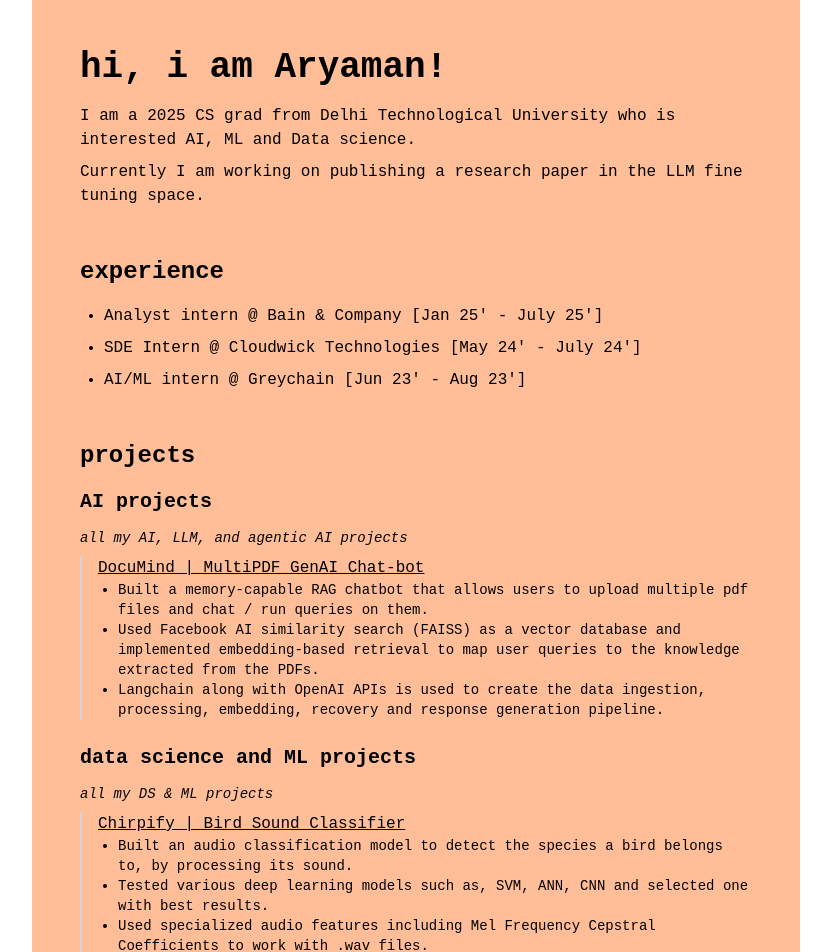
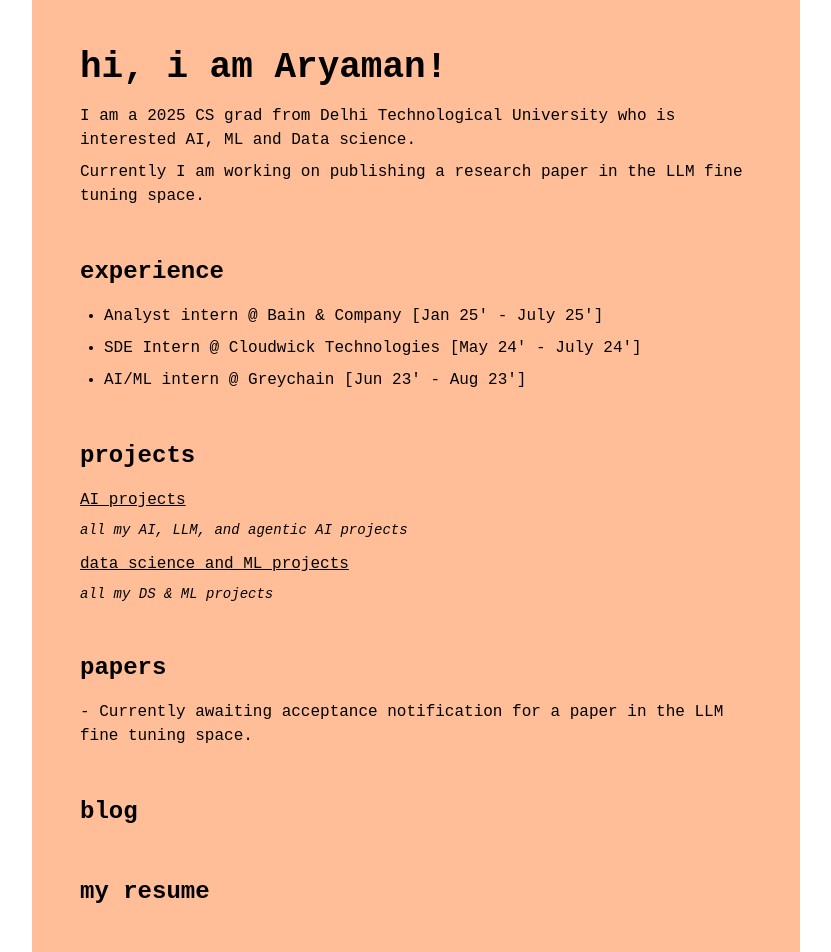
Before and after one commit to aryamanjain09/aryaman-portfolio, a React (Vite) app: page / in a window 1280 px wide. Shown: the top 952 px of the page, without its empty margins (224-1055 px from the left). Built offline with nearby package versions, Linux system fonts and the light colour scheme.

Commit message:
Refactor: Move projects to separate pages
Move AI and Data Science projects to dedicated pages, accessible via navigation.

```diff
--- a/src/components/Projects.tsx
+++ b/src/components/Projects.tsx
@@ -1,73 +1,24 @@
 
 import React from 'react';
+import { Link } from 'react-router-dom';
 
 const Projects = () => {
   return (
     <section className="mb-12">
       <h2 className="text-2xl font-bold mb-4">projects</h2>
 
-      <div className="mb-6">
-        <h3 className="text-xl font-semibold mb-3">AI projects</h3>
-        <p className="mb-2 text-sm italic">all my AI, LLM, and agentic AI projects</p>
-
-        <div className="mb-4 pl-4 border-l-2 border-gray-300">
-          <h4 className="font-medium">
-            <a
-              href="https://github.com/aryamanjain09/MultiPDFChatbot1"
-              target="_blank"
-              rel="noopener noreferrer"
-              className="underline"
-            >
-              DocuMind | MultiPDF GenAI Chat-bot
-            </a>
-          </h4>
-          <ul className="list-disc pl-5 text-sm">
-            <li>Built a memory-capable RAG chatbot that allows users to upload multiple pdf files and chat / run queries on them.</li>
-            <li>Used Facebook AI similarity search (FAISS) as a vector database and implemented embedding-based retrieval to map user queries to the knowledge extracted from the PDFs.</li>
-            <li>Langchain along with OpenAI APIs is used to create the data ingestion, processing, embedding, recovery and response generation pipeline.</li>
-          </ul>
-        </div>
+      <div className="mb-3">
+        <Link to="/serious-projects" className="block mb-2 underline">
+          AI projects
+        </Link>
+        <p className="text-sm italic">all my AI, LLM, and agentic AI projects</p>
       </div>
 
-      <div className="mb-6">
-        <h3 className="text-xl font-semibold mb-3">data science and ML projects</h3>
-        <p className="mb-2 text-sm italic">all my DS & ML projects</p>
-
-        <div className="mb-4 pl-4 border-l-2 border-gray-300">
-          <h4 className="font-medium">
-            <a
-              href="https://github.com/aryamanjain09/Bird_Sound_Classifier_using_Neural_Networks"
-              target="_blank"
-              rel="noopener noreferrer"
-              className="underline"
-            >
-              Chirpify | Bird Sound Classifier
-            </a>
-          </h4>
-          <ul className="list-disc pl-5 text-sm">
-            <li>Built an audio classification model to detect the species a bird belongs to, by processing its sound.</li>
-            <li>Tested various deep learning models such as, SVM, ANN, CNN and selected one with best results.</li>
-            <li>Used specialized audio features including Mel Frequency Cepstral Coefficients to work with .wav files.</li>
-          </ul>
-        </div>
-
-        <div className="pl-4 border-l-2 border-gray-300">
-          <h4 className="font-medium">
-            <a
-              href="https://github.com/aryamanjain09/customer-segmentation-model-for-credit-card-holders/blob/main/Credit%20Card%20Customer%20Segmentation/customer%20segmentation%20using%20clustering.ipynb"
-              target="_blank"
-              rel="noopener noreferrer"
-              className="underline"
-            >
-              Customer Segmentation of credit card users
-            </a>
-          </h4>
-          <ul className="list-disc pl-5 text-sm">
-            <li>Analyzed data of 9000+ credit card users to profile users into clusters and suggest marketing approach for each cluster.</li>
-            <li>Used unsupervised learning techniques to find appropriate clustering technique.</li>
-            <li>Evaluated results from K-means, DBSCAN, Agglomerative clustering on 3 metric score – Silhouette, Davies-Bouldin Index, Calinski-Harabasz Index to find most appropriate clustering of dataset.</li>
-          </ul>
-        </div>
+      <div>
+        <Link to="/fun-projects" className="block mb-2 underline">
+          data science and ML projects
+        </Link>
+        <p className="text-sm italic">all my DS & ML projects</p>
       </div>
     </section>
   );
--- a/src/pages/FunProjects.tsx
+++ b/src/pages/FunProjects.tsx
@@ -4,9 +4,45 @@ import { Link } from 'react-router-dom';
 
 const FunProjects = () => {
   return (
-    <div className="min-h-screen font-mono text-black bg-white p-4 md:p-8 lg:p-12 max-w-3xl mx-auto">
-      <h1 className="text-3xl font-bold mb-6">Fun Projects</h1>
-      <p className="mb-4">This page will list all fun projects.</p>
+    <div className="min-h-screen font-mono text-black bg-[#FFBE98] p-4 md:p-8 lg:p-12 max-w-3xl mx-auto">
+      <h1 className="text-3xl font-bold mb-6">Data Science and ML Projects</h1>
+
+      <div className="mb-8 pl-4 border-l-2 border-gray-300">
+        <h4 className="font-medium">
+          <a
+            href="https://github.com/aryamanjain09/Bird_Sound_Classifier_using_Neural_Networks"
+            target="_blank"
+            rel="noopener noreferrer"
+            className="underline"
+          >
+            Chirpify | Bird Sound Classifier
+          </a>
+        </h4>
+        <ul className="list-disc pl-5 text-sm">
+          <li>Built an audio classification model to detect the species a bird belongs to, by processing its sound.</li>
+          <li>Tested various deep learning models such as, SVM, ANN, CNN and selected one with best results.</li>
+          <li>Used specialized audio features including Mel Frequency Cepstral Coefficients to work with .wav files.</li>
+        </ul>
+      </div>
+
+      <div className="mb-8 pl-4 border-l-2 border-gray-300">
+        <h4 className="font-medium">
+          <a
+            href="https://github.com/aryamanjain09/customer-segmentation-model-for-credit-card-holders/blob/main/Credit%20Card%20Customer%20Segmentation/customer%20segmentation%20using%20clustering.ipynb"
+            target="_blank"
+            rel="noopener noreferrer"
+            className="underline"
+          >
+            Customer Segmentation of credit card users
+          </a>
+        </h4>
+        <ul className="list-disc pl-5 text-sm">
+          <li>Analyzed data of 9000+ credit card users to profile users into clusters and suggest marketing approach for each cluster.</li>
+          <li>Used unsupervised learning techniques to find appropriate clustering technique.</li>
+          <li>Evaluated results from K-means, DBSCAN, Agglomerative clustering on 3 metric score – Silhouette, Davies-Bouldin Index, Calinski-Harabasz Index to find most appropriate clustering of dataset.</li>
+        </ul>
+      </div>
+
       <Link to="/" className="underline">back to home</Link>
     </div>
   );
--- a/src/pages/SeriousProjects.tsx
+++ b/src/pages/SeriousProjects.tsx
@@ -4,9 +4,27 @@ import { Link } from 'react-router-dom';
 
 const SeriousProjects = () => {
   return (
-    <div className="min-h-screen font-mono text-black bg-white p-4 md:p-8 lg:p-12 max-w-3xl mx-auto">
-      <h1 className="text-3xl font-bold mb-6">Serious Projects</h1>
-      <p className="mb-4">This page will list all important projects.</p>
+    <div className="min-h-screen font-mono text-black bg-[#FFBE98] p-4 md:p-8 lg:p-12 max-w-3xl mx-auto">
+      <h1 className="text-3xl font-bold mb-6">AI Projects</h1>
+
+      <div className="mb-8 pl-4 border-l-2 border-gray-300">
+        <h4 className="font-medium">
+          <a
+            href="https://github.com/aryamanjain09/MultiPDFChatbot1"
+            target="_blank"
+            rel="noopener noreferrer"
+            className="underline"
+          >
+            DocuMind | MultiPDF GenAI Chat-bot
+          </a>
+        </h4>
+        <ul className="list-disc pl-5 text-sm">
+          <li>Built a memory-capable RAG chatbot that allows users to upload multiple pdf files and chat / run queries on them.</li>
+          <li>Used Facebook AI similarity search (FAISS) as a vector database and implemented embedding-based retrieval to map user queries to the knowledge extracted from the PDFs.</li>
+          <li>Langchain along with OpenAI APIs is used to create the data ingestion, processing, embedding, recovery and response generation pipeline.</li>
+        </ul>
+      </div>
+
       <Link to="/" className="underline">back to home</Link>
     </div>
   );
```
